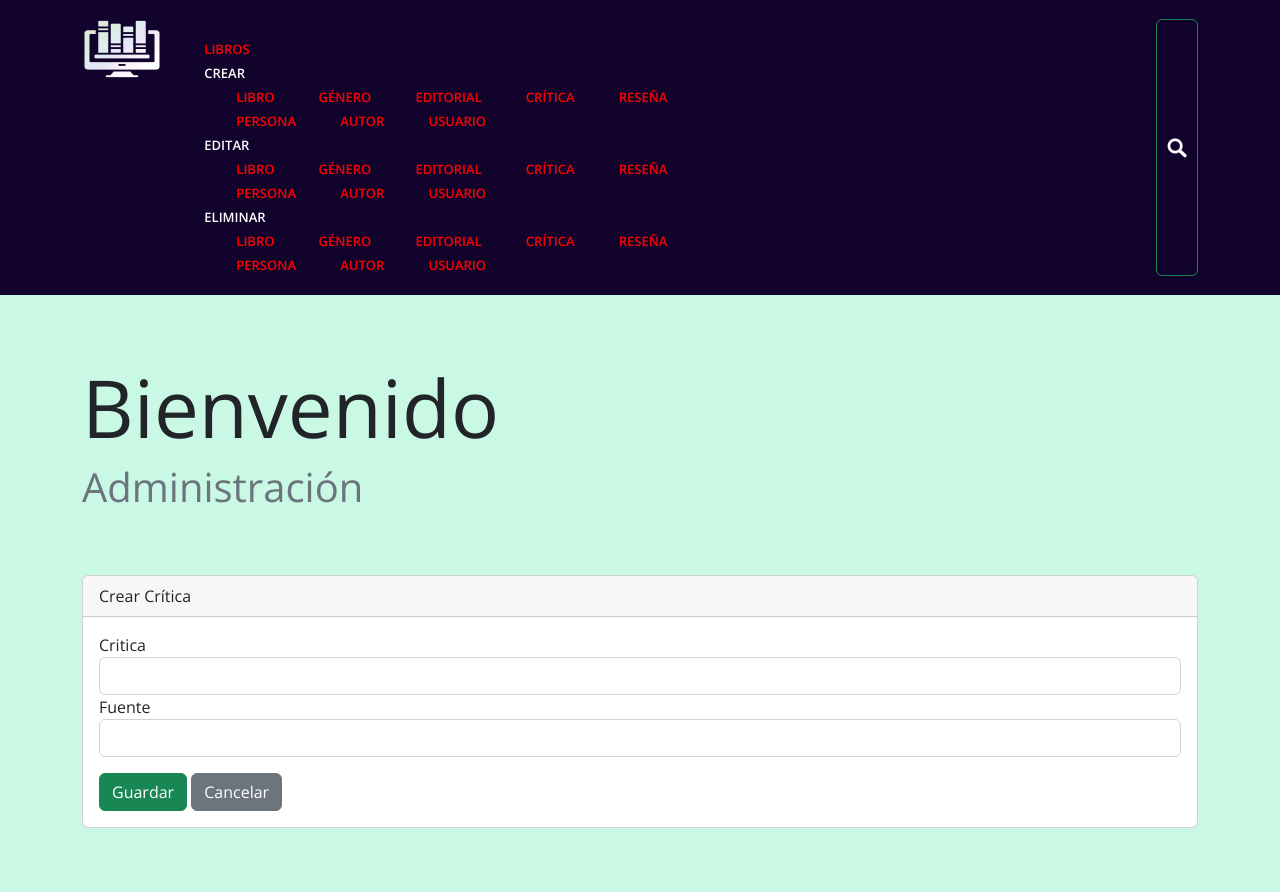
After one commit to fsarvi/biblioteca_virtual, a Django app: page /administracion/crear_critica/ in a window 1280 px wide. The commit adds this page. Run offline with Django 3.2, Linux system fonts and the light colour scheme.

Commit message:
Se corrige LibroForm, se suman crítica y reseña

```diff
--- /dev/null
+++ b/Templates/administracion/crear_critica.html
@@ -0,0 +1,30 @@
+{% extends 'administracion/layouts/base.html' %}
+
+{% load static %}
+
+{% block content %}
+
+<div class="main">
+
+	<div class="book_top">
+
+		<div class="container">
+
+			<div class="row book_box-top">
+
+				<h1 class="display-1"> Bienvenido</h1>
+				<h2 class="display-6 text-secondary">Administración</h2>
+            </div>
+
+            <div class="card">
+                <div class="card-header">Crear Crítica</div>
+                <div class="card-body">
+                    <form action="{% url 'crear_critica' %}" method="post" novalidate>
+                        {% csrf_token %}
+                        {% include 'administracion/layouts/partials/form.html' %}
+                    </form>
+                </div>
+            </div>
+        </div>
+
+{% endblock content %}
--- a/Templates/administracion/layouts/partials/menu.html
+++ b/Templates/administracion/layouts/partials/menu.html
@@ -23,6 +23,8 @@
 									<li class="current"><a href="{% url 'crear_libro' %}">Libro</a></li>
 									<li class="current"><a href="{% url 'crear_genero' %}">Género</a></li>
 									<li class="current"><a href="{% url 'crear_editorial' %}">Editorial</a></li>
+									<li class="current"><a href="{% url 'crear_critica' %}">Crítica</a></li>
+									<li class="current"><a href="{% url 'crear_resenia' %}">Reseña</a></li>
 									<li class="current"><a href="{% url 'crear_persona' %}">Persona</a></li>
 									<li class="current"><a href="{% url 'crear_autor' %}">Autor</a></li>
 									<li class="current"><a href="{% url 'crear_usuario' %}">Usuario</a></li>
@@ -36,6 +38,8 @@
 									<li class="current"><a href="{% url 'crear_libro' %}">Libro</a></li>
 									<li class="current"><a href="{% url 'crear_genero' %}">Género</a></li>
 									<li class="current"><a href="{% url 'crear_editorial' %}">Editorial</a></li>
+									<li class="current"><a href="{% url 'crear_critica' %}">Crítica</a></li>
+									<li class="current"><a href="{% url 'crear_resenia' %}">Reseña</a></li>
 									<li class="current"><a href="{% url 'crear_persona' %}">Persona</a></li>
 									<li class="current"><a href="{% url 'crear_autor' %}">Autor</a></li>
 									<li class="current"><a href="{% url 'crear_usuario' %}">Usuario</a></li>
@@ -49,6 +53,8 @@
 									<li class="current"><a href="{% url 'crear_libro' %}">Libro</a></li>
 									<li class="current"><a href="{% url 'crear_genero' %}">Género</a></li>
 									<li class="current"><a href="{% url 'crear_editorial' %}">Editorial</a></li>
+									<li class="current"><a href="{% url 'crear_critica' %}">Crítica</a></li>
+									<li class="current"><a href="{% url 'crear_resenia' %}">Reseña</a></li>
 									<li class="current"><a href="{% url 'crear_persona' %}">Persona</a></li>
 									<li class="current"><a href="{% url 'crear_autor' %}">Autor</a></li>
 									<li class="current"><a href="{% url 'crear_usuario' %}">Usuario</a></li>
--- a/administracion/forms.py
+++ b/administracion/forms.py
@@ -11,19 +11,19 @@ class LibroForm(forms.ModelForm):
         #imagen como campo charfield, pasar a uno que se puede cargar imagen?
         fields = ['titulo', 'descripcion', 'imagen', 'sinopsis', 'fecha_publicacion',
                   'editorial', 'genero', 'critica', 'estado', 'autor', 'resenia']
-        widgets = {
-            'titulo': forms.TextInput(attrs={'class': 'form-control'}),
-            'descripcion': forms.TextInput(attrs={'class': 'form-control'}),
-            'imagen': forms.TextInput(attrs={'class': 'form-control'}),
-            'sinopsis': forms.TextInput(attrs={'class': 'form-control'}),
-            'fecha_publicacion': forms.TextInput(attrs={'class': 'form-control'}),
-            'editorial': forms.TextInput(attrs={'class': 'form-control'}),
-            'genero': forms.TextInput(attrs={'class': 'form-control'}),
-            'critica': forms.TextInput(attrs={'class': 'form-control'}),
-            'estado': forms.TextInput(attrs={'class': 'form-control'}),
-            'autor': forms.TextInput(attrs={'class': 'form-control'}),
-            'resenia': forms.TextInput(attrs={'class': 'form-control'}),
-        }
+        # widgets = {
+        #     'titulo': forms.TextInput(attrs={'class': 'form-control'}),
+        #     'descripcion': forms.TextInput(attrs={'class': 'form-control'}),
+        #     'imagen': forms.TextInput(attrs={'class': 'form-control'}),
+        #     'sinopsis': forms.TextInput(attrs={'class': 'form-control'}),
+        #     'fecha_publicacion': forms.TextInput(attrs={'class': 'form-control'}),
+        #     'editorial': forms.TextInput(attrs={'class': 'form-control'}),
+        #     'genero': forms.TextInput(attrs={'class': 'form-control'}),
+        #     'critica': forms.TextInput(attrs={'class': 'form-control'}),
+        #     'estado': forms.TextInput(attrs={'class': 'form-control'}),
+        #     'autor': forms.TextInput(attrs={'class': 'form-control'}),
+        #     'resenia': forms.TextInput(attrs={'class': 'form-control'}),
+        # }
 
 class GeneroForm(forms.ModelForm):
 
@@ -43,6 +43,28 @@ class EditorialForm(forms.ModelForm):
         fields = ['nombre',]
         widgets = {
             'nombre': forms.TextInput(attrs={'class': 'form-control'}),
+        }
+
+class CriticaForm(forms.ModelForm):
+
+    class Meta:
+        model = Critica
+
+        fields = ['critica', 'fuente']
+        widgets = {
+            'critica': forms.TextInput(attrs={'class': 'form-control'}),
+            'fuente': forms.TextInput(attrs={'class': 'form-control'}),
+        }
+
+class ReseniaForm(forms.ModelForm):
+
+    class Meta:
+        model = Resenia
+
+        fields = ['titulo', 'resenia']
+        widgets = {
+            'titulo': forms.TextInput(attrs={'class': 'form-control'}),
+            'resenia': forms.TextInput(attrs={'class': 'form-control'}),
         }
 
 class PersonaForm(forms.ModelForm):
--- a/administracion/urls.py
+++ b/administracion/urls.py
@@ -17,6 +17,14 @@ urlpatterns = [
     path('editar_editorial/', views.editar_editorial, name= 'editar_editorial'),
     path('eliminar_editorial/', views.eliminar_editorial, name= 'eliminar_editorial'),
 
+    path('crear_critica/', views.crear_critica, name= 'crear_critica'),
+    path('editar_critica/', views.editar_critica, name= 'editar_critica'),
+    path('eliminar_critica/', views.eliminar_critica, name= 'eliminar_critica'),
+
+    path('crear_resenia/', views.crear_resenia, name= 'crear_resenia'),
+    path('editar_resenia/', views.editar_resenia, name= 'editar_resenia'),
+    path('eliminar_resenia/', views.eliminar_resenia, name= 'eliminar_resenia'),
+
     path('crear_persona/', views.crear_persona, name= 'crear_persona'),
     path('editar_persona/', views.editar_persona, name= 'editar_persona'),
     path('eliminar_persona/', views.eliminar_persona, name= 'eliminar_persona'),
--- a/administracion/views.py
+++ b/administracion/views.py
@@ -1,27 +1,31 @@
 from django.shortcuts import render, redirect
 from django.contrib import messages
 
-from biblioteca_virtual.models import Libro, Genero, Editorial, Estado, Autor, Persona, Usuario
-from administracion.forms import LibroForm, GeneroForm, EditorialForm, AutorForm, PersonaForm, UsuarioForm
+from biblioteca_virtual.models import Libro, Genero, Editorial, Estado, Autor, Persona, Usuario, Critica, Resenia
+from administracion.forms import LibroForm, GeneroForm, EditorialForm, AutorForm, PersonaForm, UsuarioForm, CriticaForm, ReseniaForm
+
 
 def inicio(request):
 
     return render(request, 'administracion/inicio_administracion.html')
 
+
 def crear_libro(request):
 
-    formulario = LibroForm(request.POST or None,request.FILES or None)
+    formulario = LibroForm(request.POST or None, request.FILES or None)
 
     if formulario.is_valid():
         formulario.save()
-        messages.success(request,'Se ha creado el libro de forma exitosa')
+        messages.success(request, 'Se ha creado el libro de forma exitosa')
         return redirect('inicio')
 
-    return render(request,'administracion/crear_libro.html',{'formulario':formulario})
+    return render(request, 'administracion/crear_libro.html', {'formulario': formulario})
+
 
 def editar_libro(request):
 
     return render(request, 'administracion/inicio_administracion.html')
+
 
 def eliminar_libro(request):
 
@@ -30,18 +34,20 @@ def eliminar_libro(request):
 
 def crear_genero(request):
 
-    formulario = GeneroForm(request.POST or None,request.FILES or None)
+    formulario = GeneroForm(request.POST or None, request.FILES or None)
 
     if formulario.is_valid():
         formulario.save()
-        messages.success(request,'Se ha creado el género de forma exitosa')
+        messages.success(request, 'Se ha creado el género de forma exitosa')
         return redirect('inicio')
 
-    return render(request,'administracion/crear_genero.html',{'formulario':formulario})
+    return render(request, 'administracion/crear_genero.html', {'formulario': formulario})
+
 
 def editar_genero(request):
 
     return render(request, 'administracion/inicio_administracion.html')
+
 
 def eliminar_genero(request):
 
@@ -50,76 +56,131 @@ def eliminar_genero(request):
 
 def crear_editorial(request):
 
-    formulario = EditorialForm(request.POST or None,request.FILES or None)
+    formulario = EditorialForm(request.POST or None, request.FILES or None)
 
     if formulario.is_valid():
         formulario.save()
-        messages.success(request,'Se ha creado editorial de forma exitosa')
+        messages.success(request, 'Se ha creado editorial de forma exitosa')
         return redirect('inicio')
 
-    return render(request,'administracion/crear_editorial.html',{'formulario':formulario})
+    return render(request, 'administracion/crear_editorial.html', {'formulario': formulario})
+
 
 def editar_editorial(request):
 
     return render(request, 'administracion/inicio_administracion.html')
 
+
 def eliminar_editorial(request):
 
     return render(request, 'administracion/inicio_administracion.html')
 
-def crear_persona(request):
 
-    formulario = PersonaForm(request.POST or None,request.FILES or None)
+def crear_critica(request):
+
+    formulario = CriticaForm(request.POST or None, request.FILES or None)
 
     if formulario.is_valid():
         formulario.save()
-        messages.success(request,'Se ha creado la persona de forma exitosa')
+        messages.success(request, 'Se ha creado la crítica de forma exitosa')
         return redirect('inicio')
 
-    return render(request,'administracion/crear_persona.html',{'formulario':formulario})
+    return render(request, 'administracion/crear_critica.html', {'formulario': formulario})
+
+
+def editar_critica(request):
+
+    return render(request, 'administracion/inicio_administracion.html')
+
+
+def eliminar_critica(request):
+
+    return render(request, 'administracion/inicio_administracion.html')
+
+
+def crear_resenia(request):
+
+    formulario = ReseniaForm(request.POST or None, request.FILES or None)
+
+    if formulario.is_valid():
+        formulario.save()
+        messages.success(request, 'Se ha creado la reseña de forma exitosa')
+        return redirect('inicio')
+
+    return render(request, 'administracion/crear_resenia.html', {'formulario': formulario})
+
+
+def editar_resenia(request):
+
+    return render(request, 'administracion/inicio_administracion.html')
+
+
+def eliminar_resenia(request):
+
+    return render(request, 'administracion/inicio_administracion.html')
+
+
+def crear_persona(request):
+
+    formulario = PersonaForm(request.POST or None, request.FILES or None)
+
+    if formulario.is_valid():
+        formulario.save()
+        messages.success(request, 'Se ha creado la persona de forma exitosa')
+        return redirect('inicio')
+
+    return render(request, 'administracion/crear_persona.html', {'formulario': formulario})
+
 
 def editar_persona(request):
 
     return render(request, 'administracion/inicio_administracion.html')
 
+
 def eliminar_persona(request):
 
     return render(request, 'administracion/inicio_administracion.html')
 
+
 def crear_autor(request):
 
-    formulario = AutorForm(request.POST or None,request.FILES or None)
+    formulario = AutorForm(request.POST or None, request.FILES or None)
 
     if formulario.is_valid():
         formulario.save()
-        messages.success(request,'Se ha creado el autor de forma exitosa')
+        messages.success(request, 'Se ha creado el autor de forma exitosa')
         return redirect('inicio')
 
-    return render(request,'administracion/crear_autor.html',{'formulario':formulario})
+    return render(request, 'administracion/crear_autor.html', {'formulario': formulario})
+
 
 def editar_autor(request):
 
     return render(request, 'administracion/inicio_administracion.html')
 
+
 def eliminar_autor(request):
 
     return render(request, 'administracion/inicio_administracion.html')
 
+
 def crear_usuario(request):
 
-    formulario = UsuarioForm(request.POST or None,request.FILES or None)
+    formulario = UsuarioForm(request.POST or None, request.FILES or None)
 
     if formulario.is_valid():
         formulario.save()
-        messages.success(request,'Se ha creado el usuario de forma exitosa')
+        messages.success(request, 'Se ha creado el usuario de forma exitosa')
         return redirect('inicio')
 
-    return render(request,'administracion/crear_usuario.html',{'formulario':formulario})
+    return render(request, 'administracion/crear_usuario.html', {'formulario': formulario})
+
 
 def editar_usuario(request):
 
     return render(request, 'administracion/inicio_administracion.html')
 
+
 def eliminar_usuario(request):
 
     return render(request, 'administracion/inicio_administracion.html')
```
Also changed, not shown: Templates/administracion/crear_resenia.html (added, +30 -0 lines).
